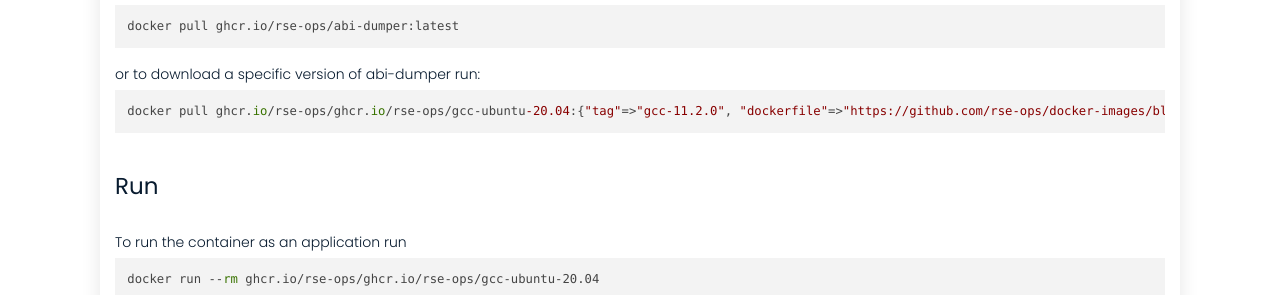
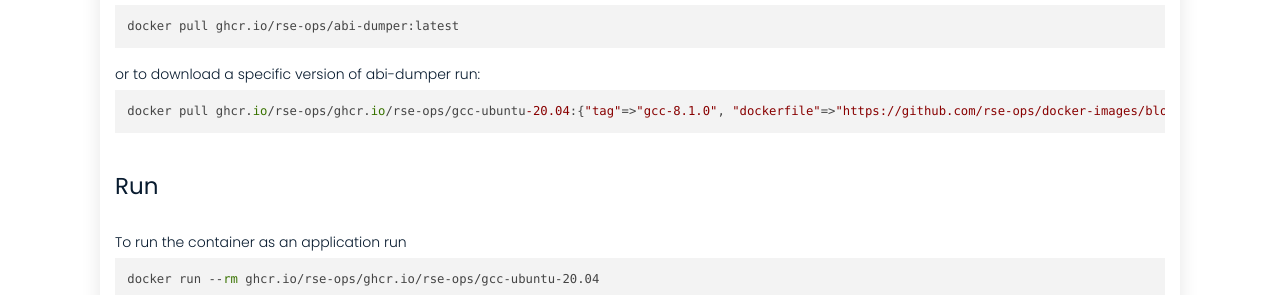
Before and after one commit to rse-ops/docker-images, a Jekyll site: the page built from _library/ghcr.io-rse-ops-gcc-ubuntu-20.04.md, in a window 1280 px wide and 1002 px high. Shown: the part 520-815 px from the top of the window. Built offline with Jekyll 4.4.1, drawn with Linux system fonts in a browser that asks for light colours; nearby versions of some CDN libraries.

Commit message:
Automated push to update library 2021-12-18

```diff
--- a/_library/ghcr.io-rse-ops-gcc-ubuntu-20.04.md
+++ b/_library/ghcr.io-rse-ops-gcc-ubuntu-20.04.md
@@ -1,14 +1,11 @@
 ---
 layout: container
 name: ghcr.io/rse-ops/gcc-ubuntu-20.04
-updated_at: 2021-12-18 05:07:44.111482
+updated_at: 2021-12-18 05:20:36.777171
 
 
 container_url: https://github.com/orgs/rse-ops/packages/container/package/gcc-ubuntu-20.04
 versions:
- - tag: gcc-11.2.0
-   dockerfile: https://github.com/rse-ops/docker-images/blob/main/ubuntu/gcc/Dockerfile
-   manifest: https://crane.ggcr.dev/manifest/ghcr.io/rse-ops/gcc-ubuntu-20.04:gcc-11.2.0
  - tag: gcc-8.1.0
    dockerfile: https://github.com/rse-ops/docker-images/blob/main/ubuntu/gcc/Dockerfile
    manifest: https://crane.ggcr.dev/manifest/ghcr.io/rse-ops/gcc-ubuntu-20.04:gcc-8.1.0
```
Also changed, not shown: other parts of _library/ghcr.io-rse-ops-gcc-ubuntu-20.04.md (+3 -0 lines).
